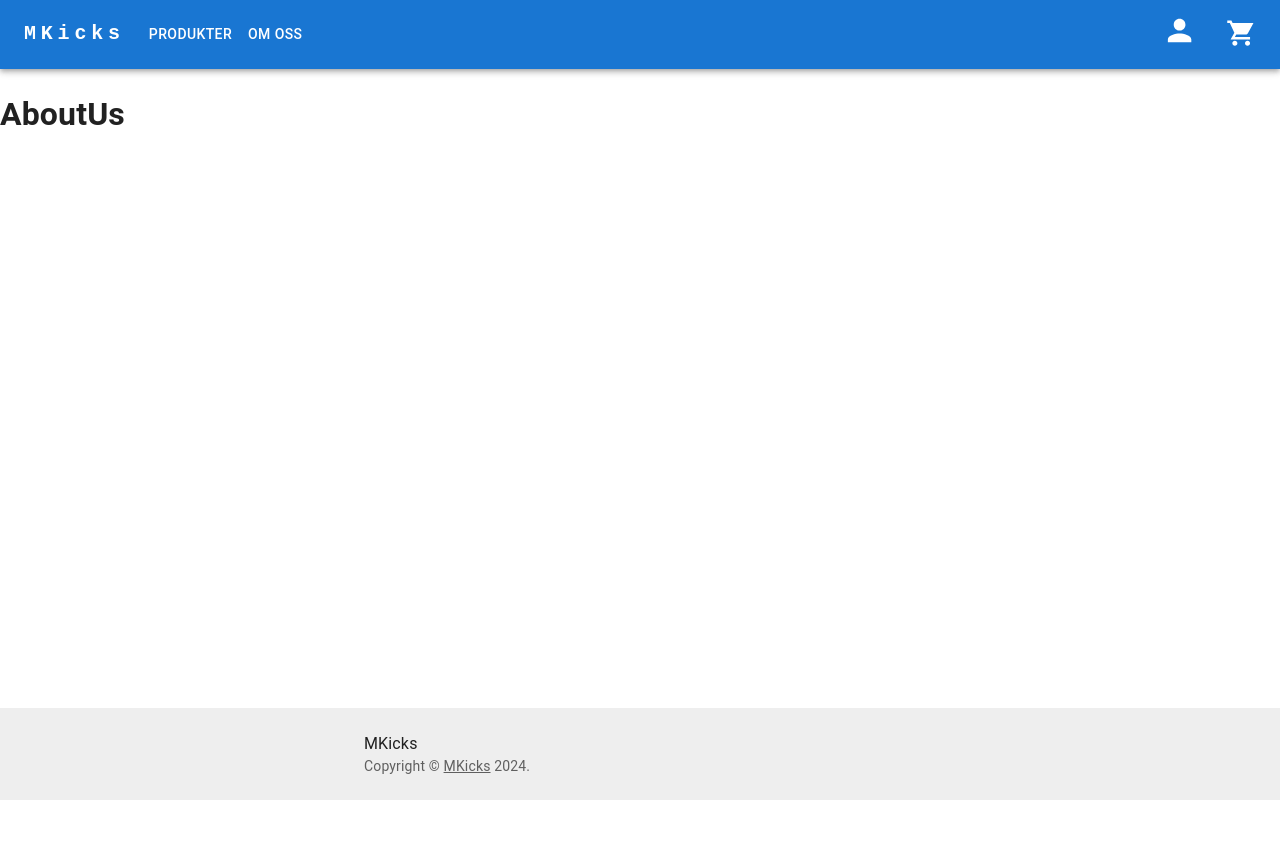
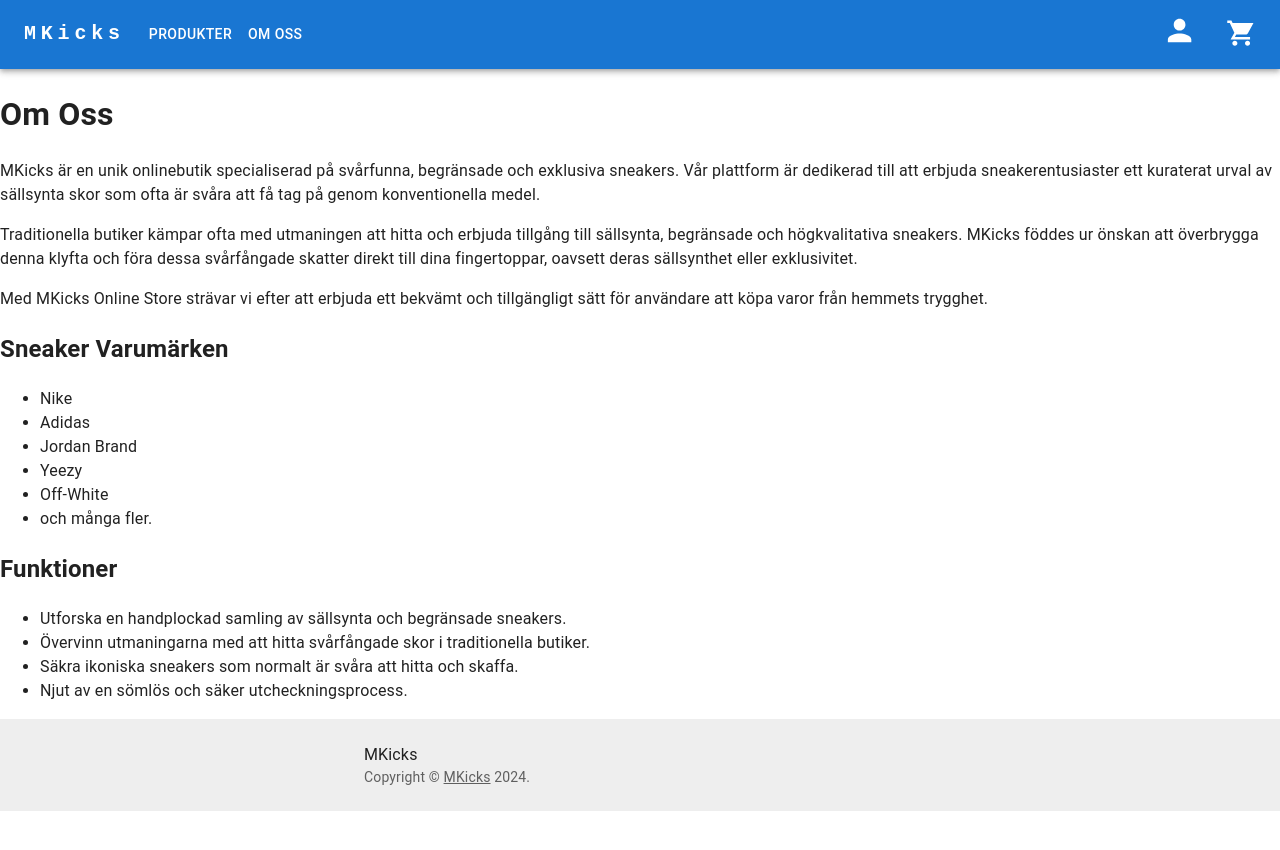
Before and after one commit to ammarhasan011/Examensarbete, a React (Vite) app in the folder client/: page /about-us in a window 1280 px wide. Shown: the top 850 px of the page. Built offline with nearby package versions, Linux system fonts and the light colour scheme.

Commit message:
absout us component

```diff
--- a/client/src/components/AboutUs/AboutUs.tsx
+++ b/client/src/components/AboutUs/AboutUs.tsx
@@ -1,7 +1,47 @@
 const AboutUs = () => {
   return (
     <div>
-      <h1>AboutUs</h1>
+      <h1>Om Oss</h1>
+      <p>
+        MKicks är en unik onlinebutik specialiserad på svårfunna, begränsade och
+        exklusiva sneakers. Vår plattform är dedikerad till att erbjuda
+        sneakerentusiaster ett kuraterat urval av sällsynta skor som ofta är
+        svåra att få tag på genom konventionella medel.
+      </p>
+      <p>
+        Traditionella butiker kämpar ofta med utmaningen att hitta och erbjuda
+        tillgång till sällsynta, begränsade och högkvalitativa sneakers. MKicks
+        föddes ur önskan att överbrygga denna klyfta och föra dessa svårfångade
+        skatter direkt till dina fingertoppar, oavsett deras sällsynthet eller
+        exklusivitet.
+      </p>
+      <p>
+        Med MKicks Online Store strävar vi efter att erbjuda ett bekvämt och
+        tillgängligt sätt för användare att köpa varor från hemmets trygghet.
+      </p>
+      <h2>Sneaker Varumärken</h2>
+      <ul>
+        <li>Nike</li>
+        <li>Adidas</li>
+        <li>Jordan Brand</li>
+        <li>Yeezy</li>
+        <li>Off-White</li>
+        <li>och många fler.</li>
+      </ul>
+      <h2>Funktioner</h2>
+      <ul>
+        <li>
+          Utforska en handplockad samling av sällsynta och begränsade sneakers.
+        </li>
+        <li>
+          Övervinn utmaningarna med att hitta svårfångade skor i traditionella
+          butiker.
+        </li>
+        <li>
+          Säkra ikoniska sneakers som normalt är svåra att hitta och skaffa.
+        </li>
+        <li>Njut av en sömlös och säker utcheckningsprocess.</li>
+      </ul>
     </div>
   );
 };
```
